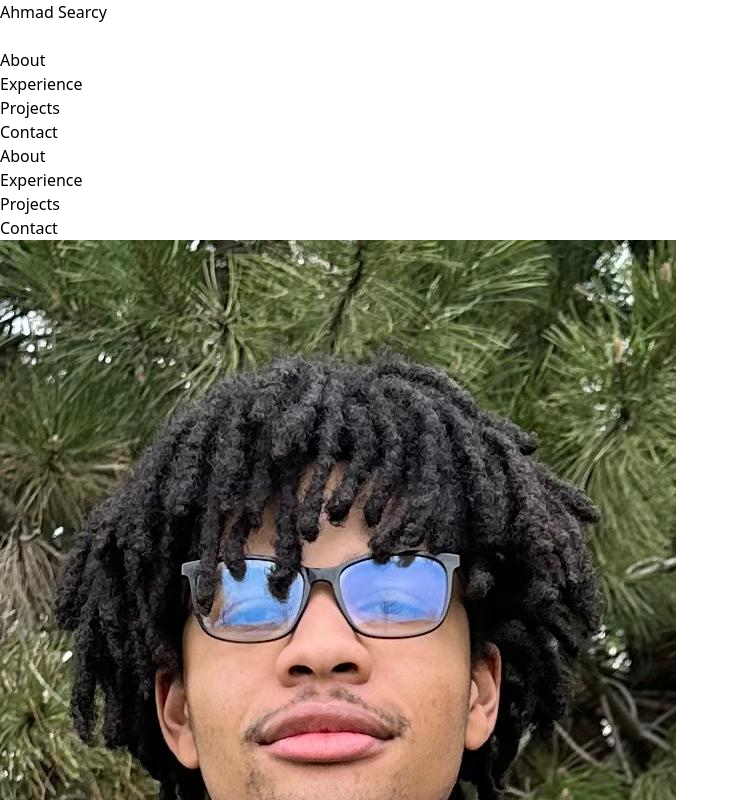
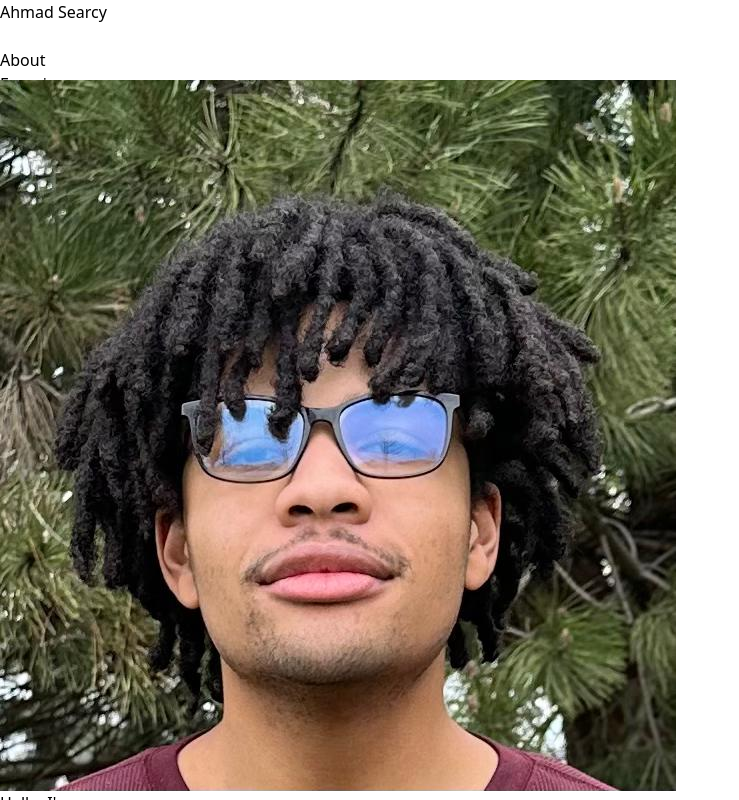
Before and after one commit to as31212/revised-portfolio, a React (Vite) app: page / in a window 1280 px wide. Shown: the top 800 px of the page, without its empty margins (0-739 px from the left). Built offline with nearby package versions, Linux system fonts and the light colour scheme.

Commit message:
animation added to nav

```diff
--- a/src/components/Nav.jsx
+++ b/src/components/Nav.jsx
@@ -1,7 +1,7 @@
 const Nav = ({ navActive, toggleNav }) => {
     return (
         <>
-            <nav id="nav" className={navActive ? 'shadow p-5 flex text-3xl flex-col items-center' : 'shadow p-5 flex text-3xl'}>
+            <nav id="nav" className={navActive ? 'shadow p-5 flex text-3xl flex-col items-center active' : 'shadow p-5 flex text-3xl'}>
                 <h2 className="whitespace-nowrap" id="name">Ahmad Searcy</h2>
                 <button className="w-full" onClick={() => toggleNav()} id="nav-button">
                     <div className="flex flex-col gap-2 show-button">
@@ -11,11 +11,11 @@ const Nav = ({ navActive, toggleNav }) => {
                     </div>
                 </button>
                 <br />
-                <ul id="nav-buttons-toggle" className={navActive ? 'flex flex-col gap-10 justify-end' : 'hidden'}>
-                    <a href="#About"><li>About</li></a>
-                    <a href="#Experience"><li>Experience</li></a>
-                    <a href="#Projects"><li>Projects</li></a>
-                    <a href="#Contact"><li>Contact</li></a>
+                <ul id="nav-buttons-toggle" className={navActive ? 'flex flex-col gap-10 justify-center items-center' : 'hidden'}>
+                    <a onClick={()=>toggleNav()} href="#About"><li>About</li></a>
+                    <a onClick={()=>toggleNav()} href="#Experience"><li>Experience</li></a>
+                    <a onClick={()=>toggleNav()} href="#Projects"><li>Projects</li></a>
+                    <a onClick={()=>toggleNav()} href="#Contact"><li>Contact</li></a>
                 </ul>
                 <ul id="nav-buttons" className='flex gap-10'>
                     <a href="#About"><li>About</li></a>
--- a/src/index.css
+++ b/src/index.css
@@ -38,3 +38,12 @@
 
 
 /* hamburger to x animation */
+
+#nav{
+    max-height: 80px;
+    transition: max-height .4s ease-in-out, opacity .4s ease-in-out;
+    overflow: hidden;
+}
+#nav.active{
+    max-height: 400px;
+}
```
